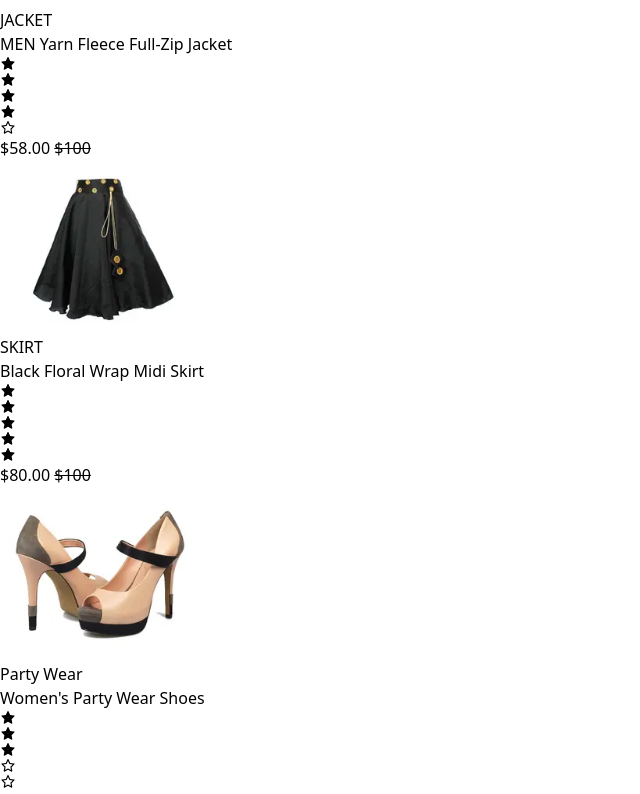
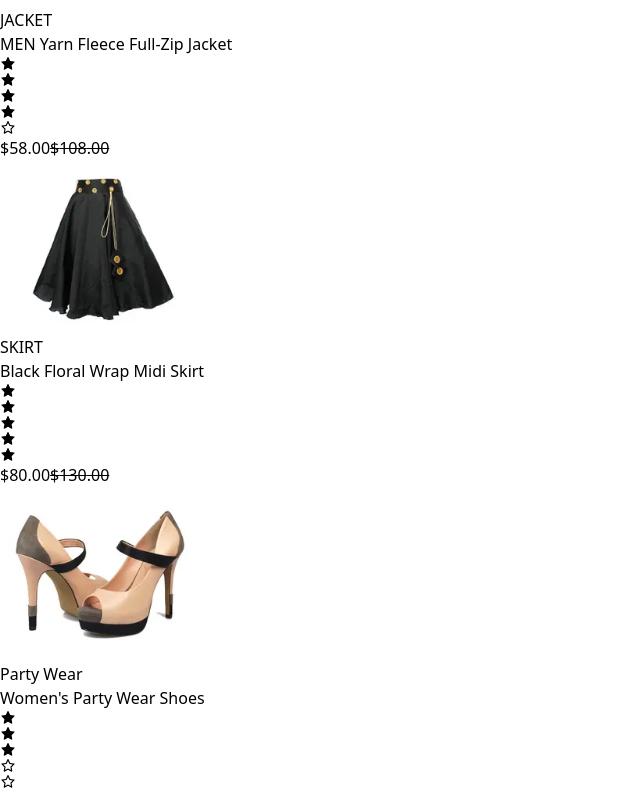
Before and after one commit to adilraees786/New-Next-JS-Project, a Next.js app: page / in a window 1280 px wide. Shown: the part 1120-1914 px from the top of the page, without its empty margins (0-640 px from the left). Built offline with nearby package versions, Linux system fonts and the light colour scheme.

Commit message:
set price tag

```diff
--- a/src/Components/ProductCard.js
+++ b/src/Components/ProductCard.js
@@ -30,7 +30,10 @@ const ProductCard = ({ img, title, desc, rating, price }) => {
                 <p className='text-gray-500 max-w-[150px]'>{desc}</p>
                 <div>{generateRating(rating)}</div>
                 <div className='font-bold flex gap-4 text-lg text-green-600'>
-                    ${price} <del className='text-gray-400'>$100</del>
+                    ${price}
+                    <del className='text-gray-400'>
+                        ${parseInt(price) + 50}.00
+                    </del>
                 </div>
             </div>
         </div>
```
